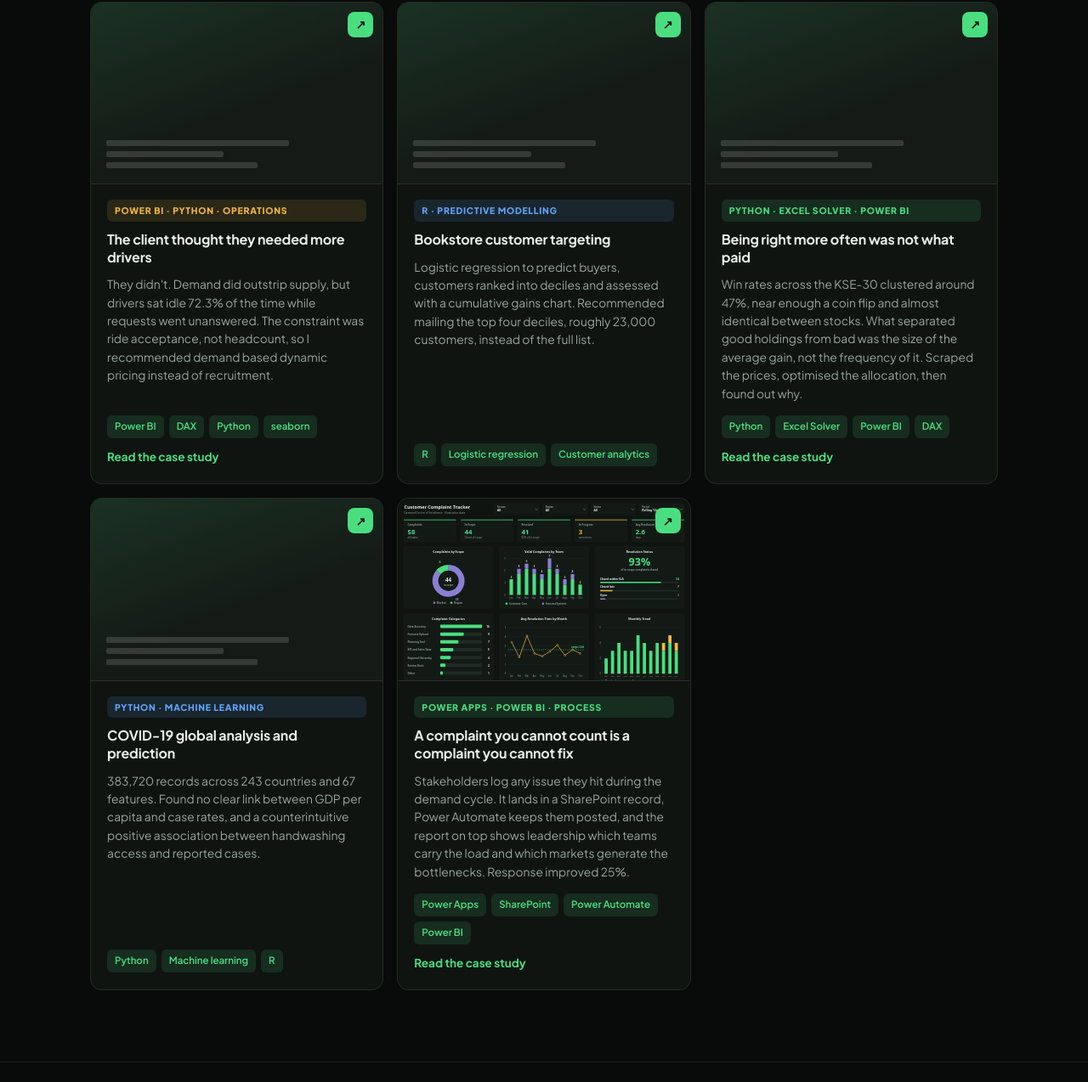
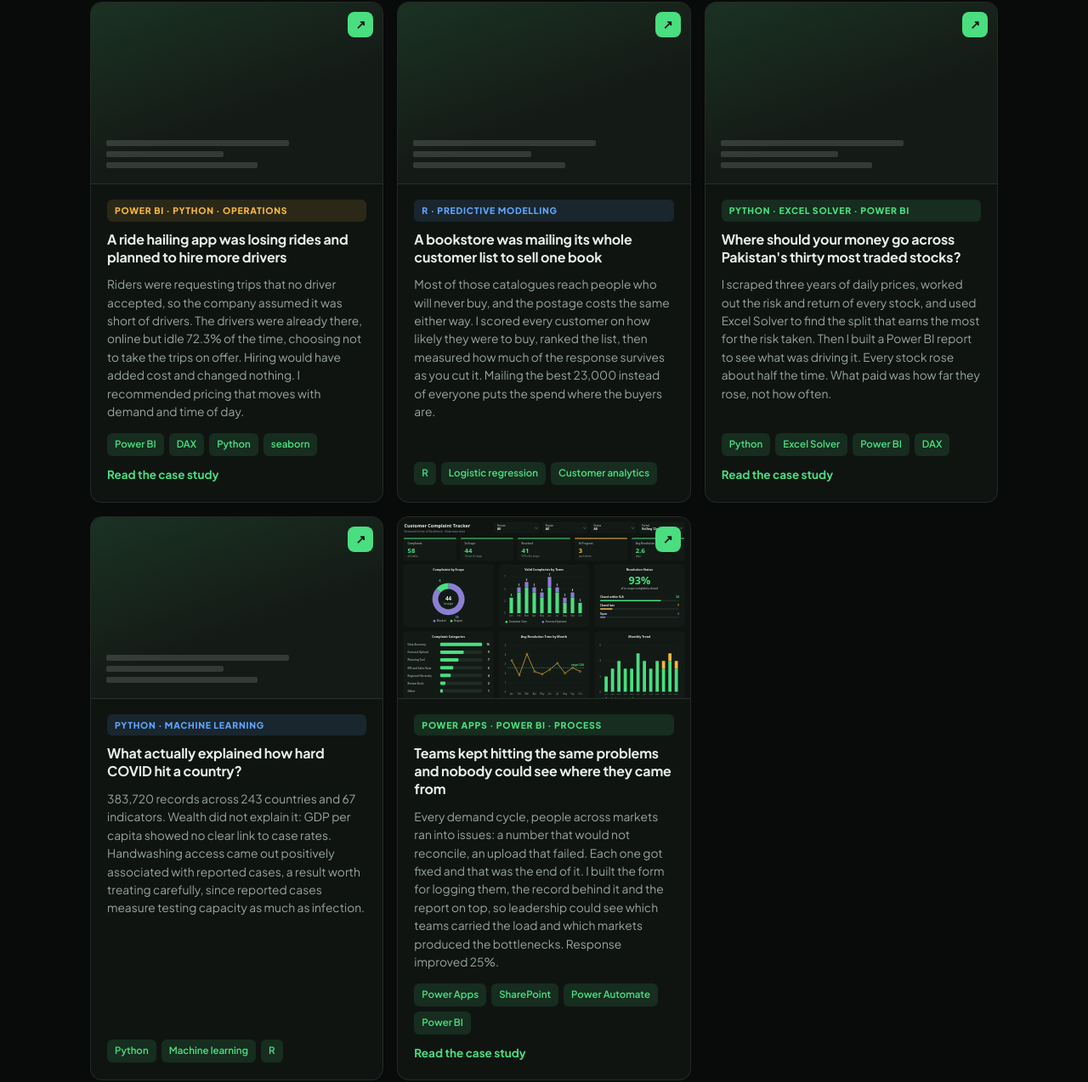
Before and after one commit to Mharis-khan/portfolio, a plain HTML site: page index.html in a window 1280 px wide. Shown: the part 3924-5198 px from the top of the page at 85% size. Drawn offline with Linux system fonts and the light colour scheme.

Commit message:
Update index.html

```diff
--- a/index.html
+++ b/index.html
@@ -305,8 +305,8 @@ footer{padding:26px 0;border-top:1px solid var(--line);font-size:13px;color:var(
         </div>
         <div class="pbody">
           <span class="tag t-amber">POWER BI &middot; PYTHON &middot; OPERATIONS</span>
-          <h3>The client thought they needed more drivers</h3>
-          <p>They didn't. Demand did outstrip supply, but drivers sat idle 72.3% of the time while requests went unanswered. The constraint was ride acceptance, not headcount, so I recommended demand based dynamic pricing instead of recruitment.</p>
+          <h3>A ride hailing app was losing rides and planned to hire more drivers</h3>
+          <p>Riders were requesting trips that no driver accepted, so the company assumed it was short of drivers. The drivers were already there, online but idle 72.3% of the time, choosing not to take the trips on offer. Hiring would have added cost and changed nothing. I recommended pricing that moves with demand and time of day.</p>
           <div class="tools"><span>Power BI</span><span>DAX</span><span>Python</span><span>seaborn</span></div>
           <a href="jeeny.html" style="font-size:13.5px;font-weight:700">Read the case study</a>
         </div>
@@ -318,8 +318,8 @@ footer{padding:26px 0;border-top:1px solid var(--line);font-size:13px;color:var(
         </div>
         <div class="pbody">
           <span class="tag t-blue">R &middot; PREDICTIVE MODELLING</span>
-          <h3>Bookstore customer targeting</h3>
-          <p>Logistic regression to predict buyers, customers ranked into deciles and assessed with a cumulative gains chart. Recommended mailing the top four deciles, roughly 23,000 customers, instead of the full list.</p>
+          <h3>A bookstore was mailing its whole customer list to sell one book</h3>
+          <p>Most of those catalogues reach people who will never buy, and the postage costs the same either way. I scored every customer on how likely they were to buy, ranked the list, then measured how much of the response survives as you cut it. Mailing the best 23,000 instead of everyone puts the spend where the buyers are.</p>
           <div class="tools"><span>R</span><span>Logistic regression</span><span>Customer analytics</span></div>
         </div>
       </article>
@@ -331,8 +331,8 @@ footer{padding:26px 0;border-top:1px solid var(--line);font-size:13px;color:var(
         </div>
         <div class="pbody">
           <span class="tag t-green">PYTHON &middot; EXCEL SOLVER &middot; POWER BI</span>
-          <h3>Being right more often was not what paid</h3>
-          <p>Win rates across the KSE-30 clustered around 47%, near enough a coin flip and almost identical between stocks. What separated good holdings from bad was the size of the average gain, not the frequency of it. Scraped the prices, optimised the allocation, then found out why.</p>
+          <h3>Where should your money go across Pakistan&#39;s thirty most traded stocks?</h3>
+          <p>I scraped three years of daily prices, worked out the risk and return of every stock, and used Excel Solver to find the split that earns the most for the risk taken. Then I built a Power BI report to see what was driving it. Every stock rose about half the time. What paid was how far they rose, not how often.</p>
           <div class="tools"><span>Python</span><span>Excel Solver</span><span>Power BI</span><span>DAX</span></div>
           <a href="psx.html" style="font-size:13.5px;font-weight:700">Read the case study</a>
         </div>
@@ -344,8 +344,8 @@ footer{padding:26px 0;border-top:1px solid var(--line);font-size:13px;color:var(
         </div>
         <div class="pbody">
           <span class="tag t-blue">PYTHON &middot; MACHINE LEARNING</span>
-          <h3>COVID-19 global analysis and prediction</h3>
-          <p>383,720 records across 243 countries and 67 features. Found no clear link between GDP per capita and case rates, and a counterintuitive positive association between handwashing access and reported cases.</p>
+          <h3>What actually explained how hard COVID hit a country?</h3>
+          <p>383,720 records across 243 countries and 67 indicators. Wealth did not explain it: GDP per capita showed no clear link to case rates. Handwashing access came out positively associated with reported cases, a result worth treating carefully, since reported cases measure testing capacity as much as infection.</p>
           <div class="tools"><span>Python</span><span>Machine learning</span><span>R</span></div>
         </div>
       </article>
@@ -356,8 +356,8 @@ footer{padding:26px 0;border-top:1px solid var(--line);font-size:13px;color:var(
         </div>
         <div class="pbody">
           <span class="tag t-green">POWER APPS &middot; POWER BI &middot; PROCESS</span>
-          <h3>A complaint you cannot count is a complaint you cannot fix</h3>
-          <p>Stakeholders log any issue they hit during the demand cycle. It lands in a SharePoint record, Power Automate keeps them posted, and the report on top shows leadership which teams carry the load and which markets generate the bottlenecks. Response improved 25%.</p>
+          <h3>Teams kept hitting the same problems and nobody could see where they came from</h3>
+          <p>Every demand cycle, people across markets ran into issues: a number that would not reconcile, an upload that failed. Each one got fixed and that was the end of it. I built the form for logging them, the record behind it and the report on top, so leadership could see which teams carried the load and which markets produced the bottlenecks. Response improved 25%.</p>
           <div class="tools"><span>Power Apps</span><span>SharePoint</span><span>Power Automate</span><span>Power BI</span></div>
           <a href="complaints.html" style="font-size:13.5px;font-weight:700">Read the case study</a>
         </div>
```
